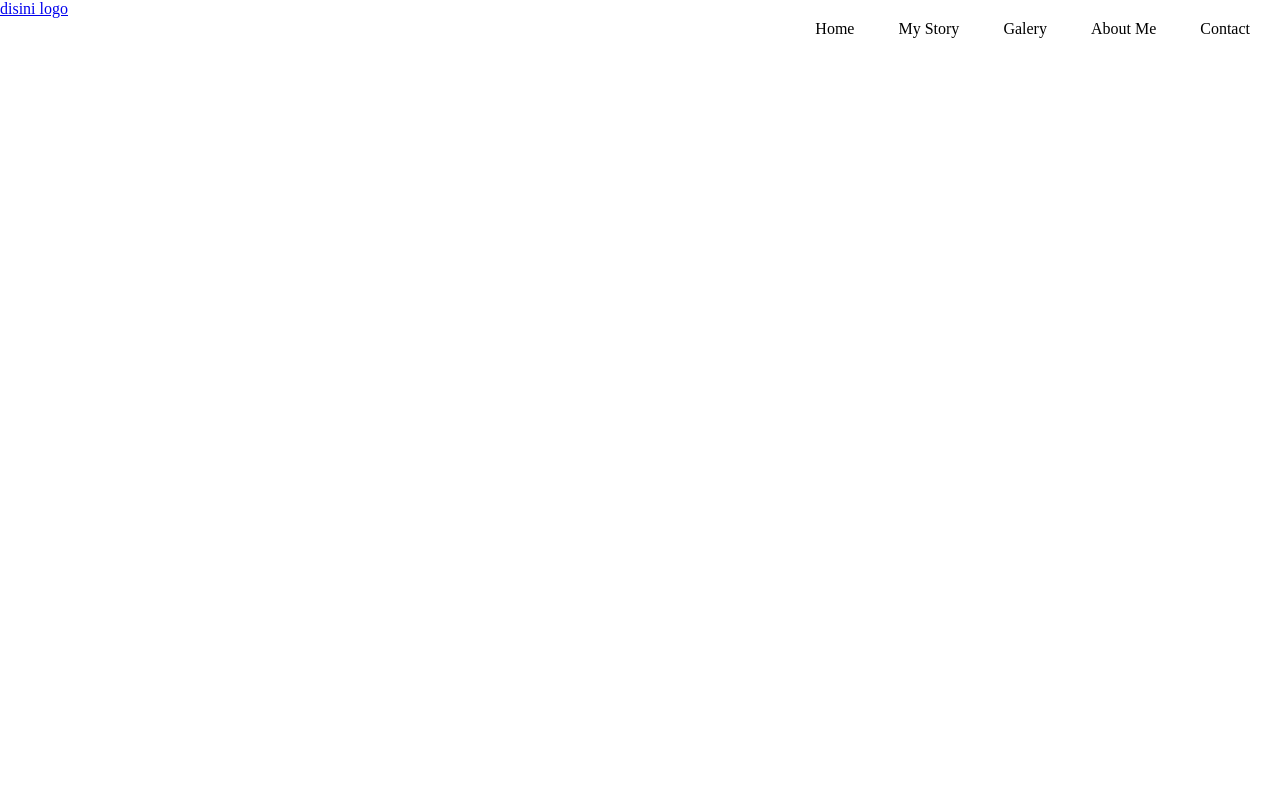
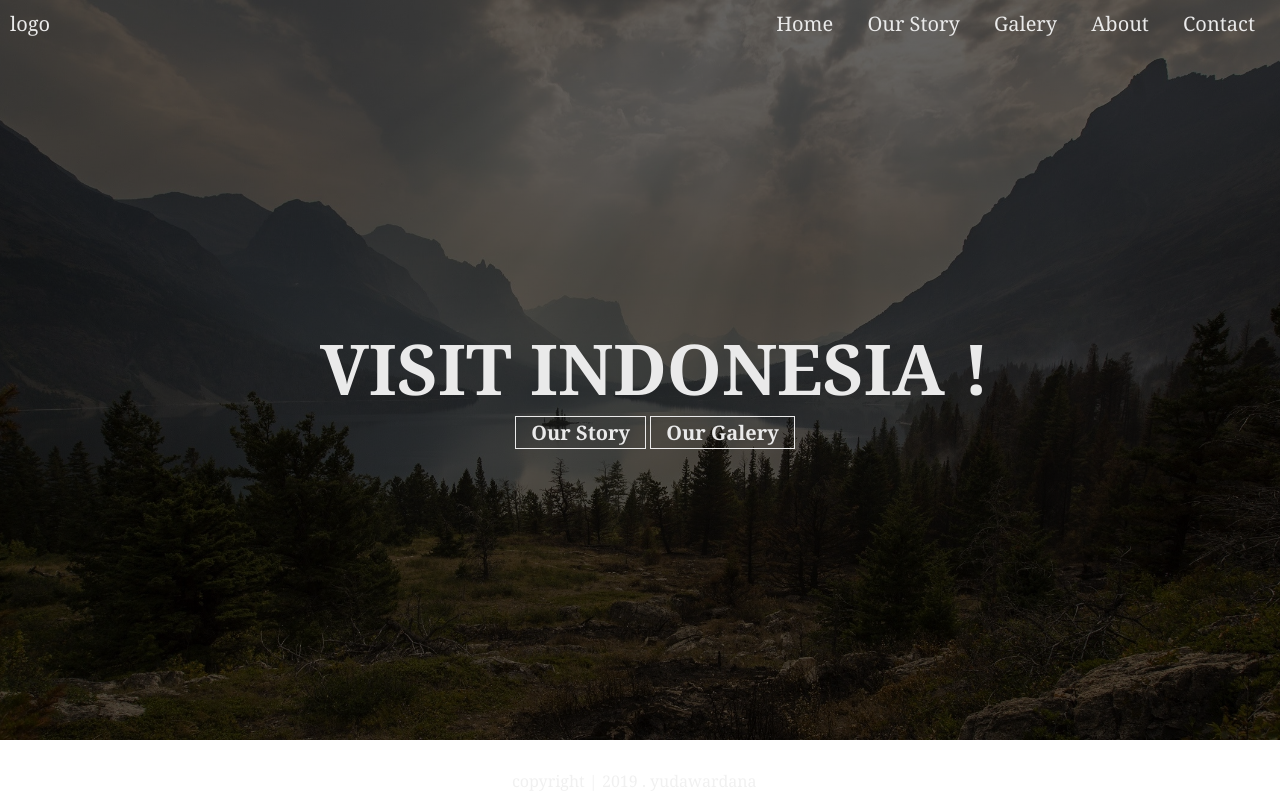
Before and after one commit to Yudawardana94/myJourney.github.io, a plain HTML site: page index.html in a window 1280 px wide. Drawn offline with Linux system fonts and the light colour scheme.

Commit message:
menambah lokasi lain dan menyelesaikan Index untuk homeh.html

```diff
--- a/index.html
+++ b/index.html
@@ -6,21 +6,30 @@
     <meta http-equiv="X-UA-Compatible" content="ie=edge" charset="UTF-8">
     <link rel="icon" href="" width="15px" height="15px">
     <link href="style.css" type="text/css" rel="stylesheet">
-    <title>My Journey</title>
+    <title>Galery Indonesia</title>
 </head>
 <body>
-   <!-- ******************** NAVBAR ******************** -->
-    <div class="navbar" id="navbar" >
-        <nav class="navbar-conten">
-            <a href="#home">disini logo</a>
-            <ul>
-                <li><a href="#Home">Home</a></li>
-                <li><a href="#My-story">My Story</a></li>
-                <li><a href="#Galery">Galery</a></li>
-                <li><a href="#About Me">About Me</a></li>
-                <li><a href="#Contact">Contact</a></li>
-            </ul>
-        </nav>
-    </div>
+   <div class="navbar" id="navbar">
+     <a href="index.html" id="logo">logo</a>
+     <ul>
+         <li><a href="index.html">Home</a></li>
+         <li><a href="Ourstory.html">Our Story</a></li>
+         <li><a href="Galery.html">Galery</a></li>
+         <li><a href="About.html">About</a></li>
+         <li><a href="Contact.html">Contact</a></li>
+     </ul>
+   </div>
+   <div class="mid" id="mid">
+      <div class="container">
+        <h1>VISIT INDONESIA !</h1>
+         <div class="fr">
+            <h4><a href="Ourstory.html">Our Story</a></h4>
+            <h4><a href="Galery.html">Our Galery</a></h4>
+         </div>
+      </div>
+   </div>
+   <div class="footer" id="footer">
+      <p>copyright | 2019 . yudawardana</p>
+   </div>
 </body>
 </html>
--- a/style.css
+++ b/style.css
@@ -1,37 +1,110 @@
-*{
+* {
     margin: 0;
     padding: 0;
+    font-family: Georgia, 'Times New Roman', Times, serif;
 }
 
-/* menu navigasi */
-.navbar {
-    background-image: url(../website-pribadi/pic/2.jpg);
-    height: 100vh;
+body{
+    background-image: linear-gradient(rgba(0,0,0,0.6),rgba(0,0,0,0.65)), url(../myJourney.github.io/pic/2.jpg);
     background-size: cover;
     background-position: center;
+    height: 740px;
+    width: auto;
+    background-repeat: no-repeat;
 }
 
-ul {
+/* *****navigation bar***** */
+.navbar a {
+   text-decoration: none;
+   color: #eaeaea;
+   margin-top: 10px;
+   float: left;
+   font-size: 20px;
+}
+
+#logo {
+    margin-left: 10px;
+
+}
+
+ul{
+    float: right;
+    margin-right: 10px;
     list-style-type: none;
-    float: right;
-    margin-top: 20px;
-    margin-right: 10px;
-    }
-
+    font-weight: 400;
+}
 ul li{
     display: inline-block;
-    }
+}
 
 ul li a{
-    padding: 5px 20px;
-    color: black;
-    text-decoration: none;
-    /* border: 1px solid white; */
+    padding: 0px 15px;
 }
 
 ul li a:hover{
-    color: white;
+    background-color: #eaeaea;
+    color: #232323;
     opacity: 0.7;
     transition: 0.4s ease ;
     transition-delay: 4ms;
 }
+
+/* *****mid***** */
+.container {
+    width: 1000px;
+    /* height: 620px; */
+    margin: auto;
+    /* background: #232323 */
+}
+
+.container h1{
+    position: absolute;
+    top: 40%;
+    left: 25%;
+    /* background-color: aquamarine; */
+    text-align: right;
+    font-size: 70px;
+    color: #eaeaea;
+}
+
+.fr {
+    text-align: center;
+    margin: 0px 400px;
+    position: absolute;
+    top: 52%;
+    left: 9%;
+    color: #eaeaea;
+
+}
+.fr h4{
+    color: salmon;
+    display: inline-block;
+    color: #eaeaea;
+    padding: 2px 5px;
+    border: 1px solid #eaeaea;
+}
+
+.fr h4 a{
+    text-decoration: none;
+    padding: 3px 10px;
+    color: #eaeaea;
+    font-size: 20px;
+}
+
+.fr h4 a:hover{
+    /* background-color: #eaeaea; */
+    color: #eaeaea;
+    padding: 10px;
+    transition: 0.4s ease ;
+    transition-delay: 4ms;
+}
+
+.footer{
+    /* background-color: aqua; */
+    text-align: center;
+    opacity: 0.7;
+    position: fixed;
+    bottom: 1%;
+    left: 40%;
+    color: #eaeaea;
+}
```
Also changed, not shown: About.html (added, +12 -0 lines), Contact.html (added, +12 -0 lines), Galery.html (added, +12 -0 lines), Ourstory.html (added, +12 -0 lines).
